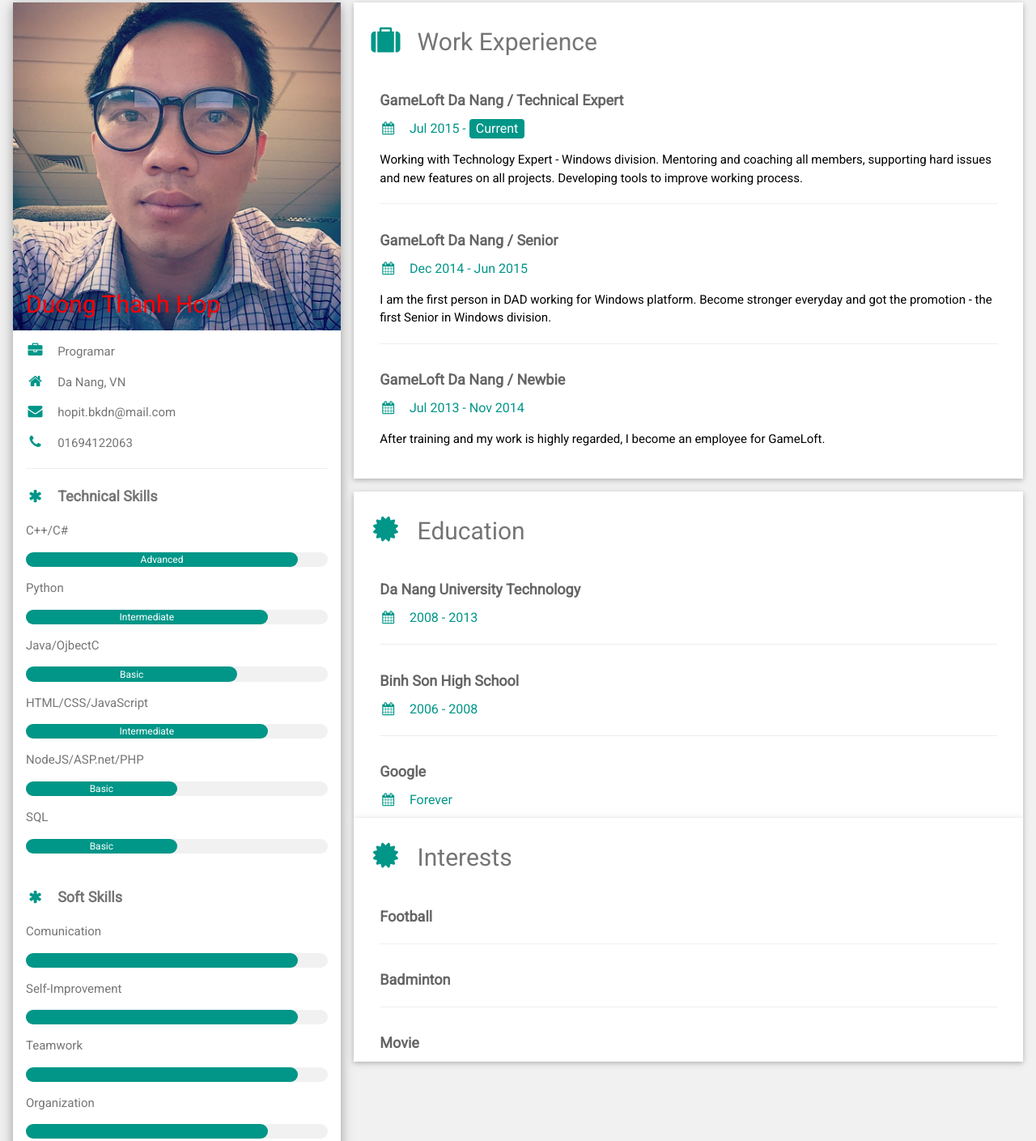
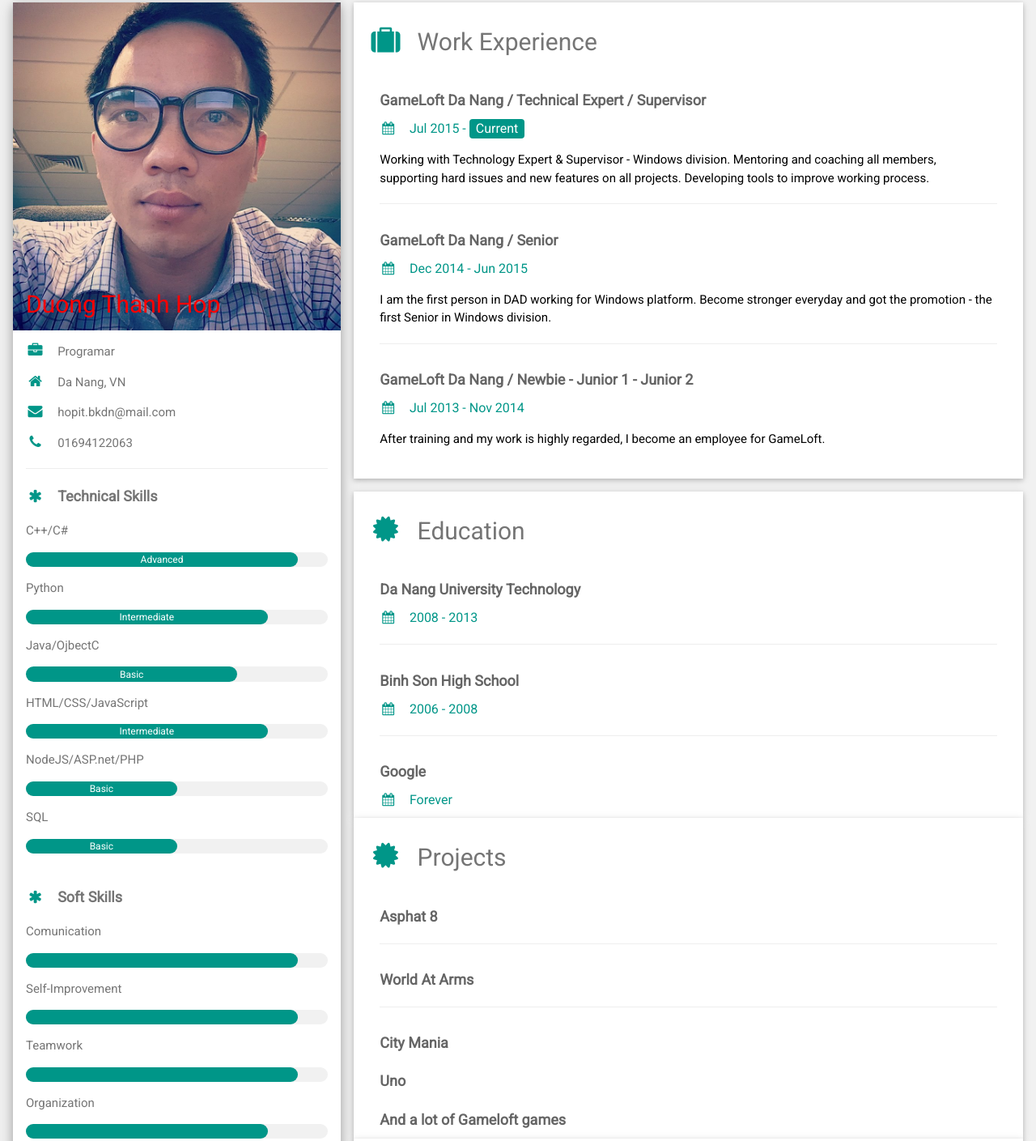
Before and after one commit to ohopoo/example, a plain HTML site: page index.html in a window 1280 px wide. Shown: the part 13-1422 px from the top of the page at 81% size. Drawn offline with nearby package versions, Linux system fonts and the light colour scheme.

Commit message:
Update index.html

```diff
--- a/index.html
+++ b/index.html
@@ -117,9 +117,9 @@ html,body,h1,h2,h3,h4,h5,h6 {font-family: "Roboto", sans-serif}
       <div class="w3-container w3-card-2 w3-white w3-margin-bottom">
         <h2 class="w3-text-grey w3-padding-16"><i class="fa fa-suitcase fa-fw w3-margin-right w3-xxlarge w3-text-teal"></i>Work Experience</h2>
         <div class="w3-container">
-          <h5 class="w3-opacity"><b>GameLoft Da Nang / Technical Expert</b></h5>
+          <h5 class="w3-opacity"><b>GameLoft Da Nang / Technical Expert / Supervisor</b></h5>
           <h6 class="w3-text-teal"><i class="fa fa-calendar fa-fw w3-margin-right"></i>Jul 2015 - <span class="w3-tag w3-teal w3-round">Current</span></h6>
-          <p>Working with Technology Expert - Windows division. Mentoring and coaching all members, supporting hard issues and new features on all projects. Developing tools to improve working process.<p>
+          <p>Working with Technology Expert & Supervisor - Windows division. Mentoring and coaching all members, supporting hard issues and new features on all projects. Developing tools to improve working process.<p>
           <hr>
         </div>
         <div class="w3-container">
@@ -129,7 +129,7 @@ html,body,h1,h2,h3,h4,h5,h6 {font-family: "Roboto", sans-serif}
           <hr>
         </div>
         <div class="w3-container">
-          <h5 class="w3-opacity"><b>GameLoft Da Nang / Newbie</b></h5>
+          <h5 class="w3-opacity"><b>GameLoft Da Nang / Newbie - Junior 1 - Junior 2</b></h5>
           <h6 class="w3-text-teal"><i class="fa fa-calendar fa-fw w3-margin-right"></i>Jul 2013 - Nov 2014</h6>
           <p>After training and my work is highly regarded, I become an employee for GameLoft.</p><br>
         </div>
@@ -154,6 +154,27 @@ html,body,h1,h2,h3,h4,h5,h6 {font-family: "Roboto", sans-serif}
       </div>
 
 	  <div class="w3-container w3-card-2 w3-white">
+        <h2 class="w3-text-grey w3-padding-16"><i class="fa fa-certificate fa-fw w3-margin-right w3-xxlarge w3-text-teal"></i>Projects</h2>
+        <div class="w3-container">
+          <h5 class="w3-opacity"><b>Asphat 8</b></h5>
+          <hr>
+        </div>
+        <div class="w3-container">
+          <h5 class="w3-opacity"><b>World At Arms</b></h5>
+          <hr>
+        </div>
+        <div class="w3-container">
+          <h5 class="w3-opacity"><b>City Mania</b></h5>
+        </div>
+	<div class="w3-container">
+          <h5 class="w3-opacity"><b>Uno</b></h5>
+        </div>
+	<div class="w3-container">
+          <h5 class="w3-opacity"><b>And a lot of Gameloft games</b></h5>
+        </div>
+      </div>
+
+	    <div class="w3-container w3-card-2 w3-white">
         <h2 class="w3-text-grey w3-padding-16"><i class="fa fa-certificate fa-fw w3-margin-right w3-xxlarge w3-text-teal"></i>Interests</h2>
         <div class="w3-container">
           <h5 class="w3-opacity"><b>Football</b></h5>
```
